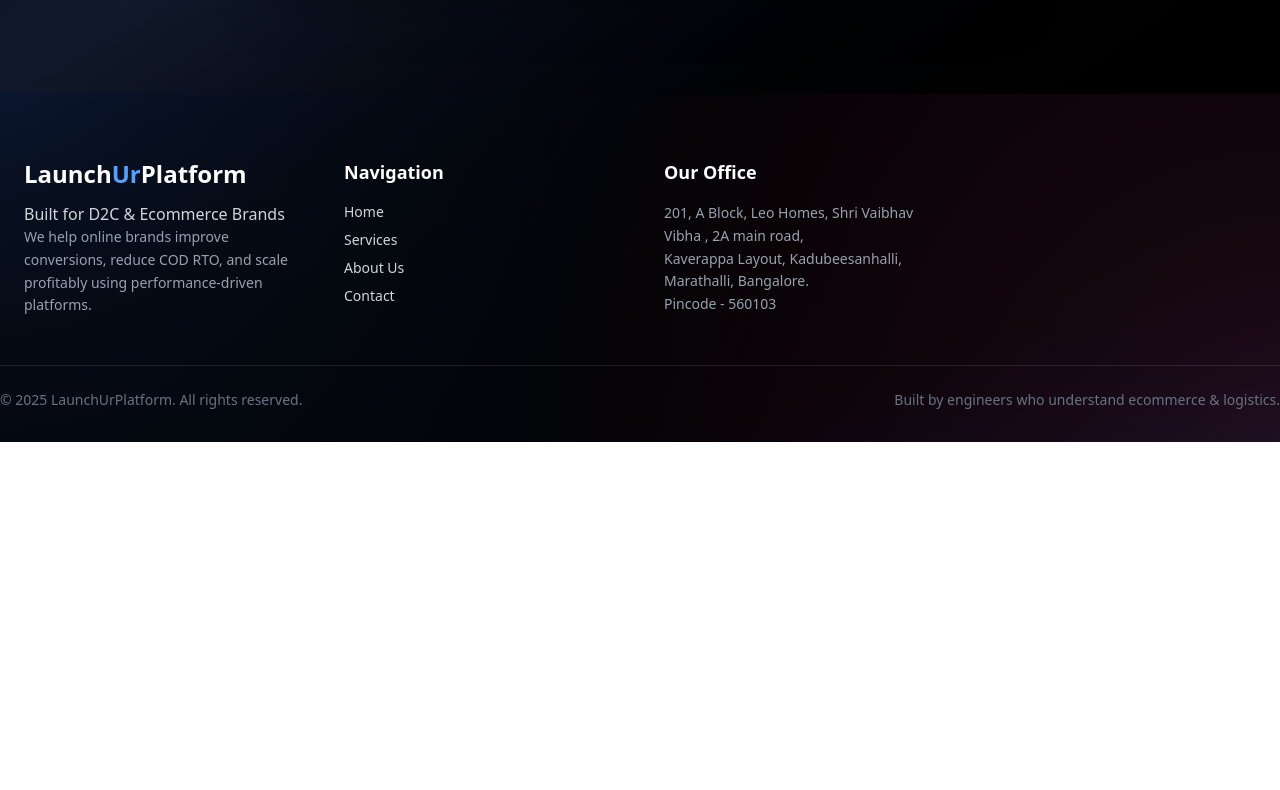
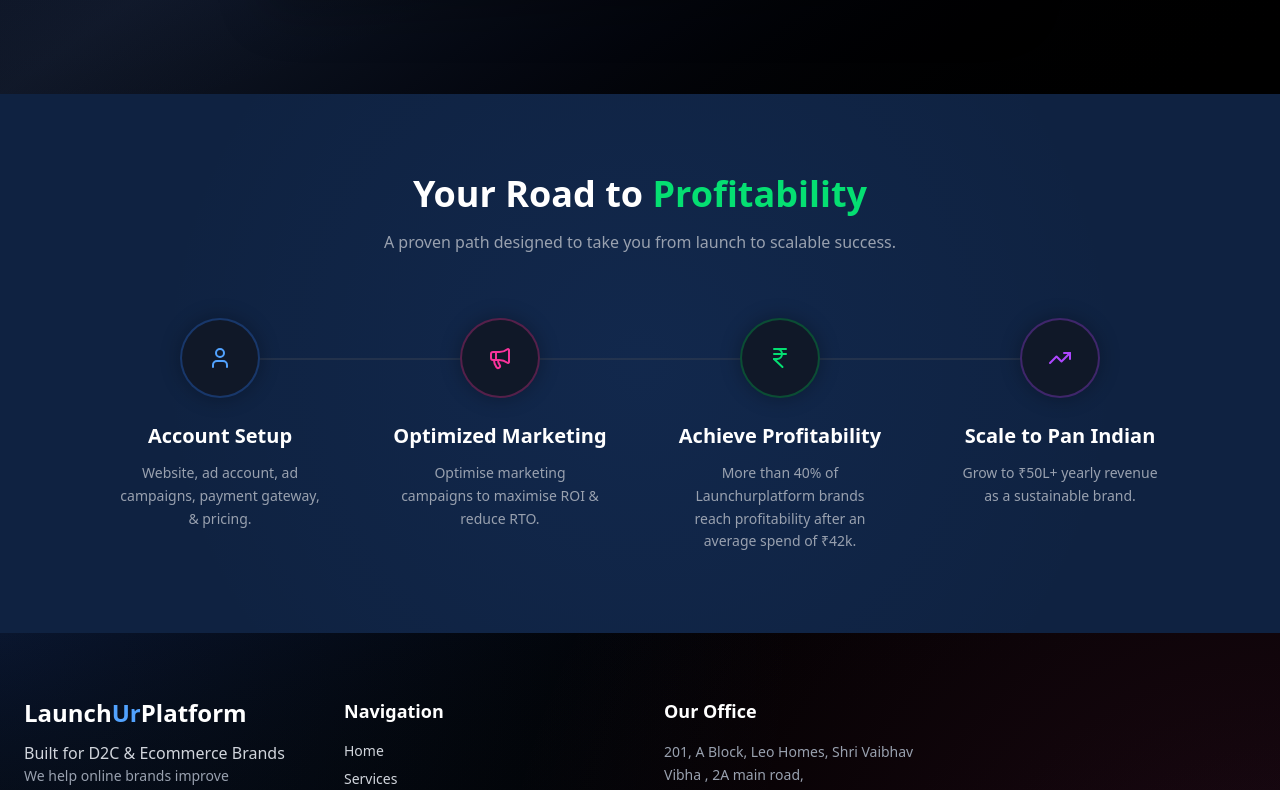
Before and after one commit to deepanshu26kohli/tech-bits, a Next.js app: page /contact in a window 1280 px wide. Shown: the part 812-1602 px from the top of the page. Before the commit the page ends 1254 px from the top, so only its background shows below. Built offline with nearby package versions, Linux system fonts and the light colour scheme.

Commit message:
meta pixel code added

```diff
--- a/app/contact/page.tsx
+++ b/app/contact/page.tsx
@@ -1,5 +1,6 @@
 import { Metadata } from 'next';
 import ContactContent from "@/components/ContactContent";
+import RoadToProfitability from "@/components/RoadToProfitability";
 
 export const metadata: Metadata = {
   title: "Contact Us | LaunchUrPlatform",
@@ -27,7 +28,12 @@ export const metadata: Metadata = {
 };
 
 const Contact = () => {
-  return <ContactContent />;
+  return (
+    <>
+      <ContactContent />
+      <RoadToProfitability />
+    </>
+  );
 };
 
 export default Contact;
--- a/app/layout.tsx
+++ b/app/layout.tsx
@@ -1,5 +1,6 @@
 import type { Metadata } from "next";
 import { Geist, Geist_Mono } from "next/font/google";
+import Script from "next/script";
 import "./globals.css";
 import Header from "@/components/Header";
 import Footer from "@/components/Footer";
@@ -20,14 +21,40 @@ export const metadata: Metadata = {
     "Launchur Platform is a leading IT solutions company offering custom software development, web and mobile app development, cloud solutions, and digital transformation services. We empower businesses with cutting-edge technology, scalable IT services, and innovative digital strategies to drive growth and success.",
 };
 
-
 export default function RootLayout({
   children,
-}: Readonly<{
+}: {
   children: React.ReactNode;
-}>) {
+}) {
   return (
     <html lang="en">
+      <head>
+        {/* Meta Pixel Code */}
+        <Script id="meta-pixel" strategy="afterInteractive">
+          {`
+            !function(f,b,e,v,n,t,s)
+            {if(f.fbq)return;n=f.fbq=function(){n.callMethod?
+            n.callMethod.apply(n,arguments):n.queue.push(arguments)};
+            if(!f._fbq)f._fbq=n;n.push=n;n.loaded=!0;n.version='2.0';
+            n.queue=[];t=b.createElement(e);t.async=!0;
+            t.src=v;s=b.getElementsByTagName(e)[0];
+            s.parentNode.insertBefore(t,s)}(window, document,'script',
+            'https://connect.facebook.net/en_US/fbevents.js');
+            fbq('init', '777082678734104');
+            fbq('track', 'PageView');
+          `}
+        </Script>
+
+        <noscript>
+          <img
+            height="1"
+            width="1"
+            style={{ display: "none" }}
+            src="https://www.facebook.com/tr?id=777082678734104&ev=PageView&noscript=1"
+          />
+        </noscript>
+      </head>
+
       <body
         className={`${geistSans.variable} ${geistMono.variable} antialiased`}
       >
--- a/components/ContactContent.tsx
+++ b/components/ContactContent.tsx
@@ -2,6 +2,7 @@
 
 import { useState } from "react";
 import { motion } from "framer-motion";
+import { ChevronDown } from "lucide-react";
 
 
 const ContactContent = () => {
@@ -203,10 +204,11 @@ const ContactContent = () => {
 
                     <div className="mb-6">
                         <label className="block text-gray-300 mb-2">What are you struggling with most?</label>
+                        <div className="relative">
                             <select
                                 value={formData.primaryChallenge}
                                 onChange={(e) => setFormData({ ...formData, primaryChallenge: e.target.value })}
-                            className="w-full px-4 py-3 rounded-lg bg-white/5 border border-white/20 text-white placeholder-gray-400 focus:outline-none focus:ring-2 focus:ring-blue-400 transition [&>option]:text-black"
+                                className="w-full px-4 py-3 rounded-lg bg-white/5 border border-white/20 text-white placeholder-gray-400 focus:outline-none focus:ring-2 focus:ring-blue-400 transition appearance-none [&>option]:bg-gray-900 [&>option]:text-white"
                             >
                                 <option value="" disabled className="text-gray-500">Select Primary Challenge</option>
                                 <option value="High COD RTO">High COD RTO</option>
@@ -214,6 +216,8 @@ const ContactContent = () => {
                                 <option value="Checkout drop-offs">Checkout drop-offs</option>
                                 <option value="Scaling profitably">Scaling profitably</option>
                             </select>
+                            <ChevronDown className="absolute right-4 top-1/2 transform -translate-y-1/2 text-gray-400 pointer-events-none w-5 h-5" />
+                        </div>
                         {errors.primaryChallenge && (
                             <p className="text-red-400 text-sm mt-1">{errors.primaryChallenge}</p>
                         )}
--- /dev/null
+++ b/components/RoadToProfitability.tsx
@@ -0,0 +1,89 @@
+"use client";
+
+import { User, Megaphone, TrendingUp, IndianRupee } from "lucide-react";
+import { motion } from "framer-motion";
+
+const steps = [
+    {
+        title: "Account Setup",
+        desc: "Website, ad account, ad campaigns, payment gateway, & pricing.",
+        icon: <User className="w-6 h-6 text-blue-400" />,
+        color: "blue"
+    },
+    {
+        title: "Optimized Marketing",
+        desc: "Optimise marketing campaigns to maximise ROI & reduce RTO.",
+        icon: <Megaphone className="w-6 h-6 text-pink-500" />,
+        color: "pink"
+    },
+    {
+        title: "Achieve Profitability",
+        desc: "More than 40% of Launchurplatform brands reach profitability after an average spend of ₹42k.",
+        icon: <IndianRupee className="w-6 h-6 text-green-400" />,
+        color: "green"
+    },
+    {
+        title: "Scale to Pan Indian",
+        desc: "Grow to ₹50L+ yearly revenue as a sustainable brand.",
+        icon: <TrendingUp className="w-6 h-6 text-purple-500" />,
+        color: "purple"
+    }
+];
+
+const RoadToProfitability = () => {
+    return (
+        <section className="py-20 bg-[#0F2241] relative overflow-hidden">
+            {/* Background Glow */}
+            <div className="absolute inset-0 bg-[radial-gradient(circle_at_center,_#3b82f610,_transparent_70%)] pointer-events-none" />
+
+            <div className="max-w-6xl mx-auto px-6 relative z-10">
+                <div className="text-center mb-16">
+                    <motion.h2
+                        initial={{ opacity: 0, y: 20 }}
+                        whileInView={{ opacity: 1, y: 0 }}
+                        viewport={{ once: true }}
+                        className="text-4xl font-bold text-white mb-4"
+                    >
+                        Your Road to <span className="text-green-400">Profitability</span>
+                    </motion.h2>
+                    <p className="text-gray-400 max-w-2xl mx-auto">
+                        A proven path designed to take you from launch to scalable success.
+                    </p>
+                </div>
+
+                <div className="relative">
+                    {/* Connecting Line (Desktop) */}
+                    <div className="hidden md:block absolute top-[2.5rem] left-[10%] right-[10%] h-0.5 bg-gray-700/50 -z-10"></div>
+
+                    <div className="grid grid-cols-1 md:grid-cols-4 gap-8 md:gap-4">
+                        {steps.map((step, index) => (
+                            <motion.div
+                                key={index}
+                                initial={{ opacity: 0, y: 20 }}
+                                whileInView={{ opacity: 1, y: 0 }}
+                                viewport={{ once: true }}
+                                transition={{ delay: index * 0.2 }}
+                                className="flex flex-col items-center text-center relative group"
+                            >
+                                {/* Icon Circle */}
+                                <div className={`w-20 h-20 rounded-full bg-gray-900 border-2 border-${step.color}-500/30 flex items-center justify-center mb-6 shadow-[0_0_20px_rgba(0,0,0,0.3)] group-hover:border-${step.color}-400 group-hover:scale-110 transition-all duration-300 relative z-20`}>
+                                    {step.icon}
+                                    {/* Pulse Effect */}
+                                    <div className={`absolute inset-0 rounded-full bg-${step.color}-500/20 blur-md opacity-0 group-hover:opacity-100 transition-opacity`} />
+                                </div>
+
+                                {/* Content */}
+                                <h3 className="text-xl font-bold text-white mb-3">{step.title}</h3>
+                                <p className="text-gray-400 text-sm leading-relaxed max-w-[200px]">
+                                    {step.desc}
+                                </p>
+                            </motion.div>
+                        ))}
+                    </div>
+                </div>
+            </div>
+        </section>
+    );
+};
+
+export default RoadToProfitability;
```
Lines whose indentation alone changed are shown as unchanged.
